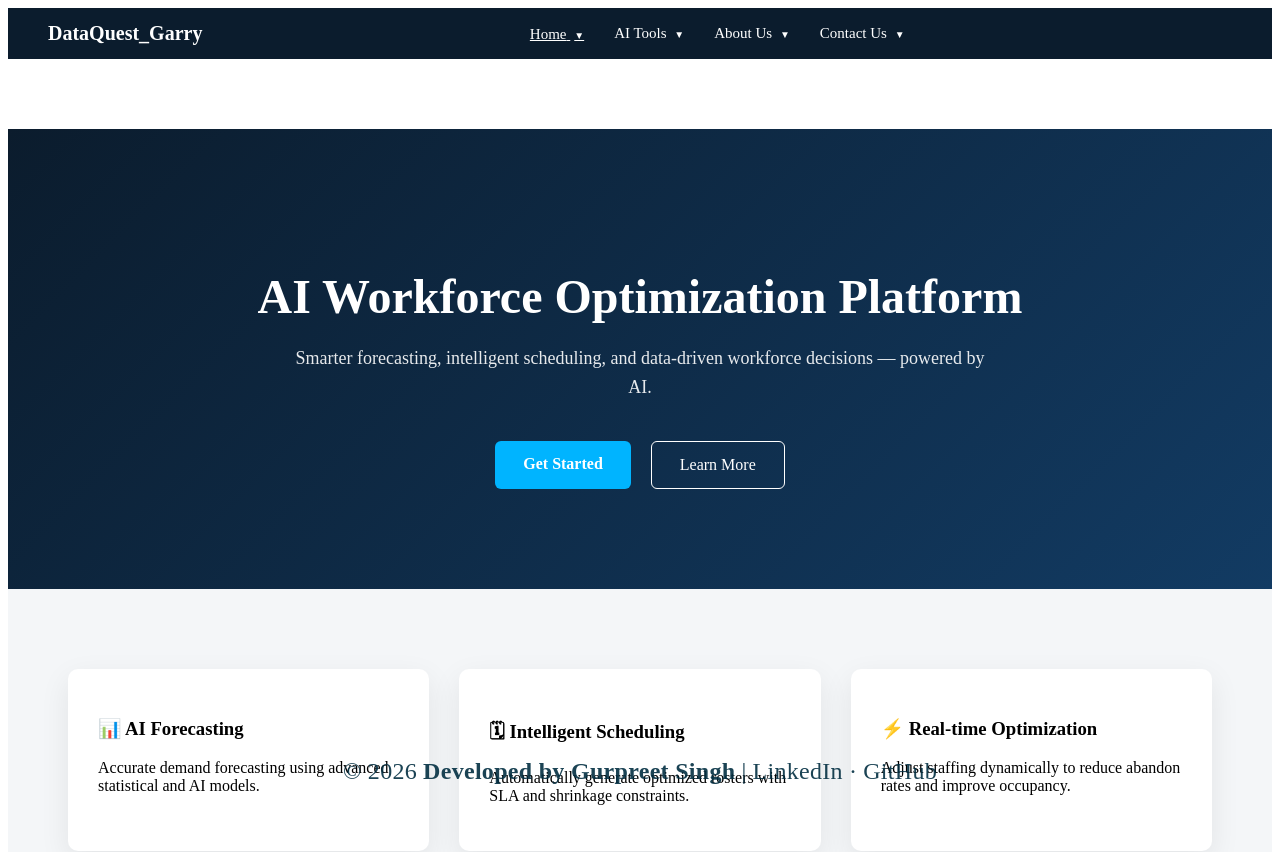
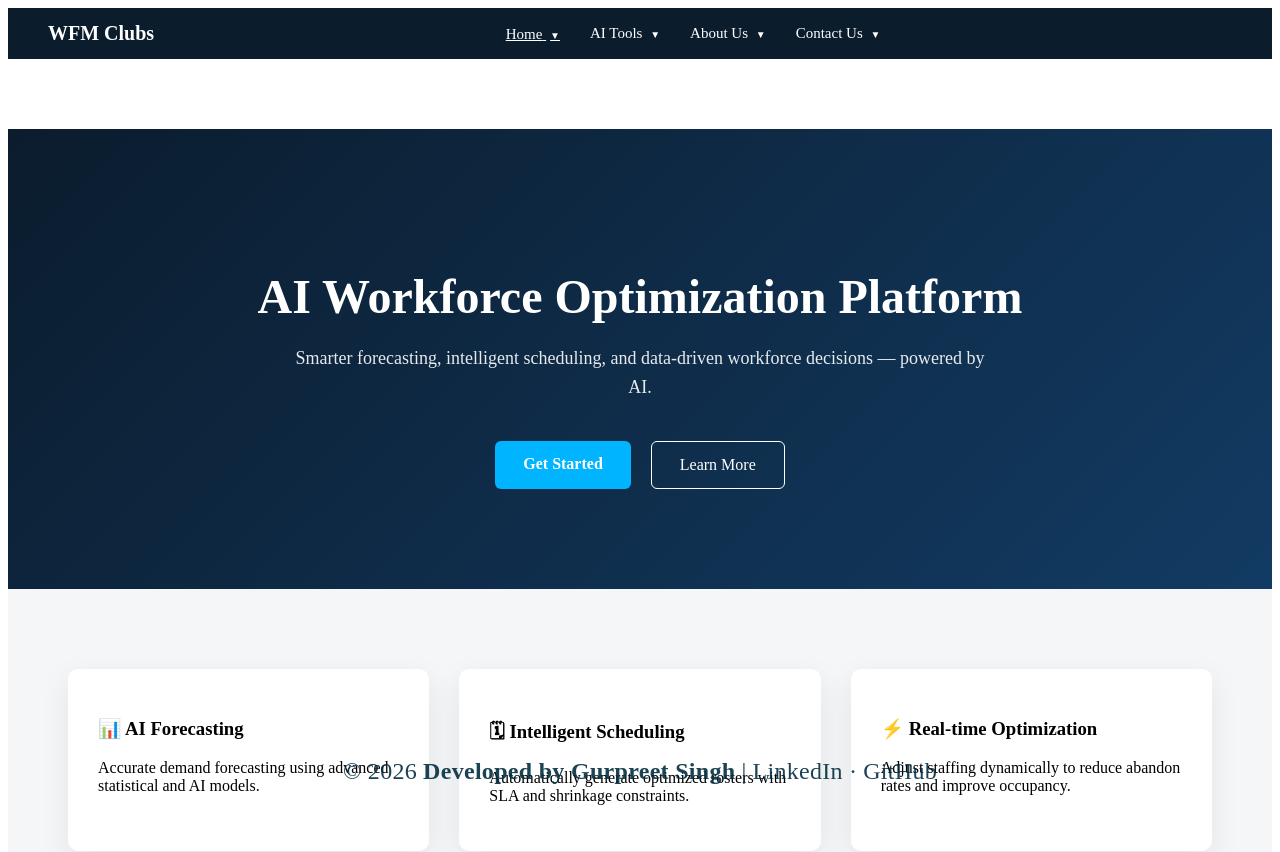
Before and after one commit to garrycnx/wfm-portal, a Next.js app: page / in a window 1280 px wide. Shown: the top 852 px of the page. Built offline with nearby package versions, Linux system fonts and the light colour scheme.

Commit message:
Move contact API to pages router

```diff
--- a/src/components/Navbar.tsx
+++ b/src/components/Navbar.tsx
@@ -16,7 +16,7 @@ export default function Navbar() {
 
   return (
     <header className="navbar">
-      <div className="navbar-logo">DataQuest_Garry</div>
+      <div className="navbar-logo">WFM Clubs</div>
 
       <nav className="navbar-menu">
         {/* HOME */}
```
